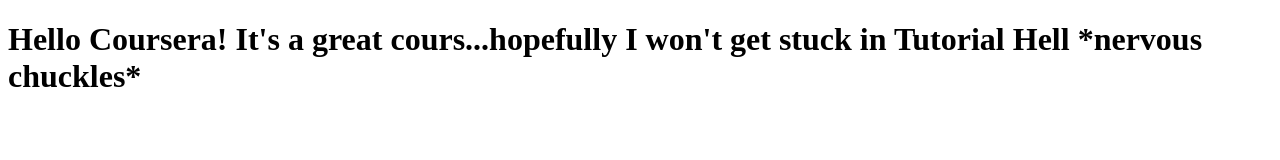
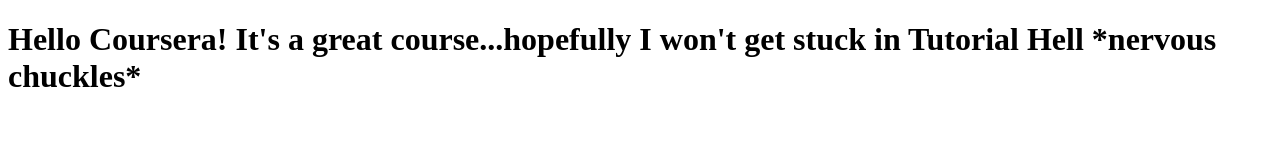
Before and after one commit to sourabh198/coursera-test, a plain HTML site: page site/index.html in a window 1280 px wide. Drawn offline with Linux system fonts and the light colour scheme.

Commit message:
Spelling mistake oops

```diff
--- a/site/index.html
+++ b/site/index.html
@@ -4,6 +4,6 @@
 	<title>Hello Coursera</title>
 </head>
 <body>
-<h1>Hello Coursera! It's a great cours...hopefully I won't get stuck in Tutorial Hell *nervous chuckles* </h1>
+<h1>Hello Coursera! It's a great course...hopefully I won't get stuck in Tutorial Hell *nervous chuckles* </h1>
 </body>
 </html>
```
